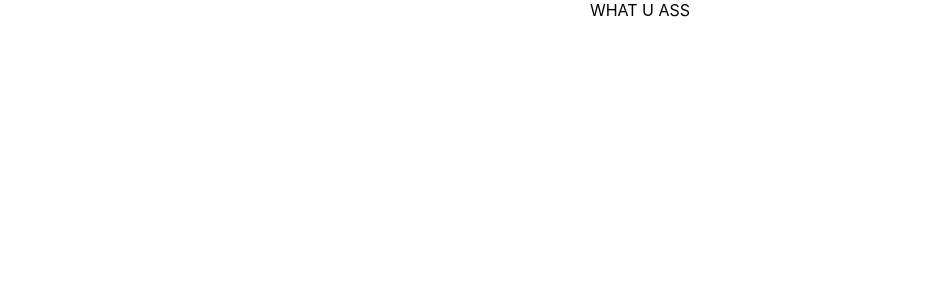
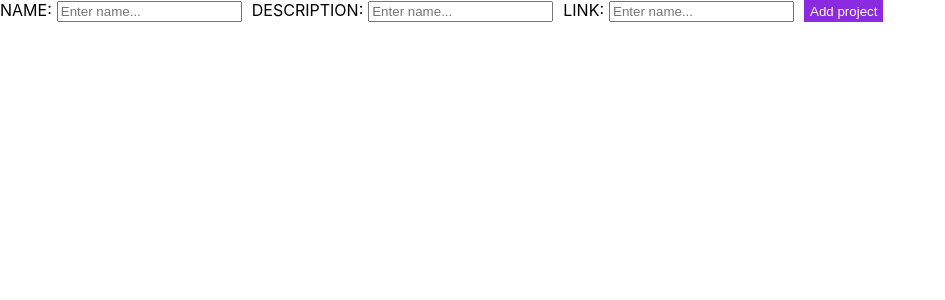
Before and after one commit to voitje/Test_task_by_artem, a React (Create React App) app: page / in a window 1280 px wide. Shown: the top 300 px of the page, without its empty margins (0-945 px from the left). Built offline with nearby package versions, Linux system fonts and the light colour scheme.

Commit message:
add krivoy redux

```diff
--- a/package.json
+++ b/package.json
@@ -7,10 +7,14 @@
     "@types/node": "12.12.8",
     "@types/react": "16.9.11",
     "@types/react-dom": "16.9.4",
+    "@types/react-redux": "^7.1.5",
+    "@types/redux": "^3.6.0",
     "node-sass": "^4.13.0",
     "react": "^16.12.0",
     "react-dom": "^16.12.0",
+    "react-redux": "^7.1.3",
     "react-scripts": "3.2.0",
+    "redux": "^4.0.4",
     "typescript": "3.7.2"
   },
   "scripts": {
--- a/src/App.tsx
+++ b/src/App.tsx
@@ -1,12 +1,14 @@
 import React from 'react';
+import { Provider} from 'react-redux';
 import logo from './logo.svg';
 import './App.css';
-import DropDown from "./components";
+import DropDown from "./components/DropDown";
+import FormAdd from "./components/FormAddProjectComponent";
 
 const App: React.FC = () => {
   return (
     <div className="App">
-      <DropDown/>
+      <FormAdd/>
     </div>
   )
 };
--- /dev/null
+++ b/src/components/FormAddProjectComponent/index.tsx
@@ -0,0 +1,80 @@
+import * as React from 'react';
+import { connect} from 'react-redux';
+import { AnyAction, bindActionCreators, Dispatch } from 'redux';
+import './style.scss';
+import {AppState} from "../../store/reducer/rootReducer";
+import {createProject} from "../../store/action/projectActions";
+
+interface IFormAddState {
+  name: string,
+  description: string,
+  link: string,
+}
+
+class FormAdd extends React.Component<any, IFormAddState> {
+
+  state: IFormAddState = {
+    name: '',
+    description: '',
+    link: '',
+  };
+
+  handleFormChangeName = (e: React.ChangeEvent<HTMLInputElement>) => {
+    this.setState({name: e.target.value});
+  };
+
+  handleFormChangeDescription = (e: React.ChangeEvent<HTMLInputElement>) => {
+    this.setState({description: e.target.value});
+  };
+
+  handleFormChangeLink = (e: React.ChangeEvent<HTMLInputElement>) => {
+    this.setState({link: e.target.value});
+  };
+
+  render() {
+    console.log(this.state);
+    return (
+        <div className='form-add'>
+            <div className='form-add_name'>
+              <span className='form-add_name_text'>NAME:</span>
+              <input
+                  className='form-add_name_input'
+                  type="text"
+                  placeholder="Enter name..."
+                  onChange={this.handleFormChangeName}/>
+            </div>
+            <div className='form-add_description'>
+              <span className='form-add_description_text'>DESCRIPTION:</span>
+              <input
+                  className='form-add_description_input'
+                  type="text" placeholder="Enter name..."
+                  onChange={this.handleFormChangeDescription}
+              />
+            </div>
+            <div className='form-add_link'>
+              <span className='form-add_link_text'>LINK:</span>
+              <input
+                  className='form-add_link_input'
+                  type="text" placeholder="Enter name..."
+                  onChange={this.handleFormChangeLink}
+              />
+            </div>
+            <button  className="form-add_button-add"> Add project</button>
+        </div>
+    )
+  }
+}
+
+const mapStateToProps = (state: AppState) => ({
+    projects: state.project.projects,
+});
+
+const mapDispatchToProps = (dispatch: Dispatch<AnyAction>) =>
+    bindActionCreators(
+        {
+            createProject
+        },
+        dispatch
+    );
+
+export default FormAdd;
--- /dev/null
+++ b/src/components/FormAddProjectComponent/style.scss
@@ -0,0 +1,19 @@
+.form-add {
+  display: flex;
+
+  &_name, &_description, &_link {
+    margin-right: 10px;
+    &_text {
+
+    }
+    &_input {
+      margin-left: 5px;
+    }
+  }
+  &_button-add {
+    background-color: blueviolet;
+    border: none;
+    color: white;
+    cursor: pointer;
+  }
+}
--- /dev/null
+++ b/src/store/action/constants.ts
@@ -0,0 +1,3 @@
+export enum EReduxActionTypes {
+    CREATE_PROJECT = 'CREATE_PROJECT'
+}
--- /dev/null
+++ b/src/store/action/projectActions.ts
@@ -0,0 +1,9 @@
+import {EReduxActionTypes} from "./constants";
+import {Project, ProjectActionTypes} from "../project/types";
+
+export function createProject(newProject: Project) : ProjectActionTypes {
+    return {
+        type: EReduxActionTypes.CREATE_PROJECT,
+        payload: newProject
+    }
+}
--- /dev/null
+++ b/src/store/project/types.ts
@@ -0,0 +1,18 @@
+import {EReduxActionTypes} from "../action/constants";
+
+export interface Project {
+    name: string
+    description: string
+    link: string
+}
+
+export interface ProjectState {
+    projects: Project[]
+}
+
+interface CreateProjectAction {
+    type: typeof EReduxActionTypes.CREATE_PROJECT
+    payload: Project
+}
+
+export type ProjectActionTypes = CreateProjectAction
--- /dev/null
+++ b/src/store/reducer/rootReducer.ts
@@ -0,0 +1,9 @@
+import { combineReducers} from 'redux';
+import {EReduxActionTypes} from "../action/constants";
+import {projectReducer} from "./projectReducer";
+
+const rootReducer = combineReducers({
+    project: projectReducer
+});
+
+export type AppState = ReturnType<typeof rootReducer>
```
Also changed, not shown: src/store/reducer/projectReducer.ts (added, +20 -0 lines), src/components/DropDown/index.tsx (renamed from src/components/index.tsx), src/components/DropDown/style.scss (added), 1 other file (tests, documents, lock files or other folders).
